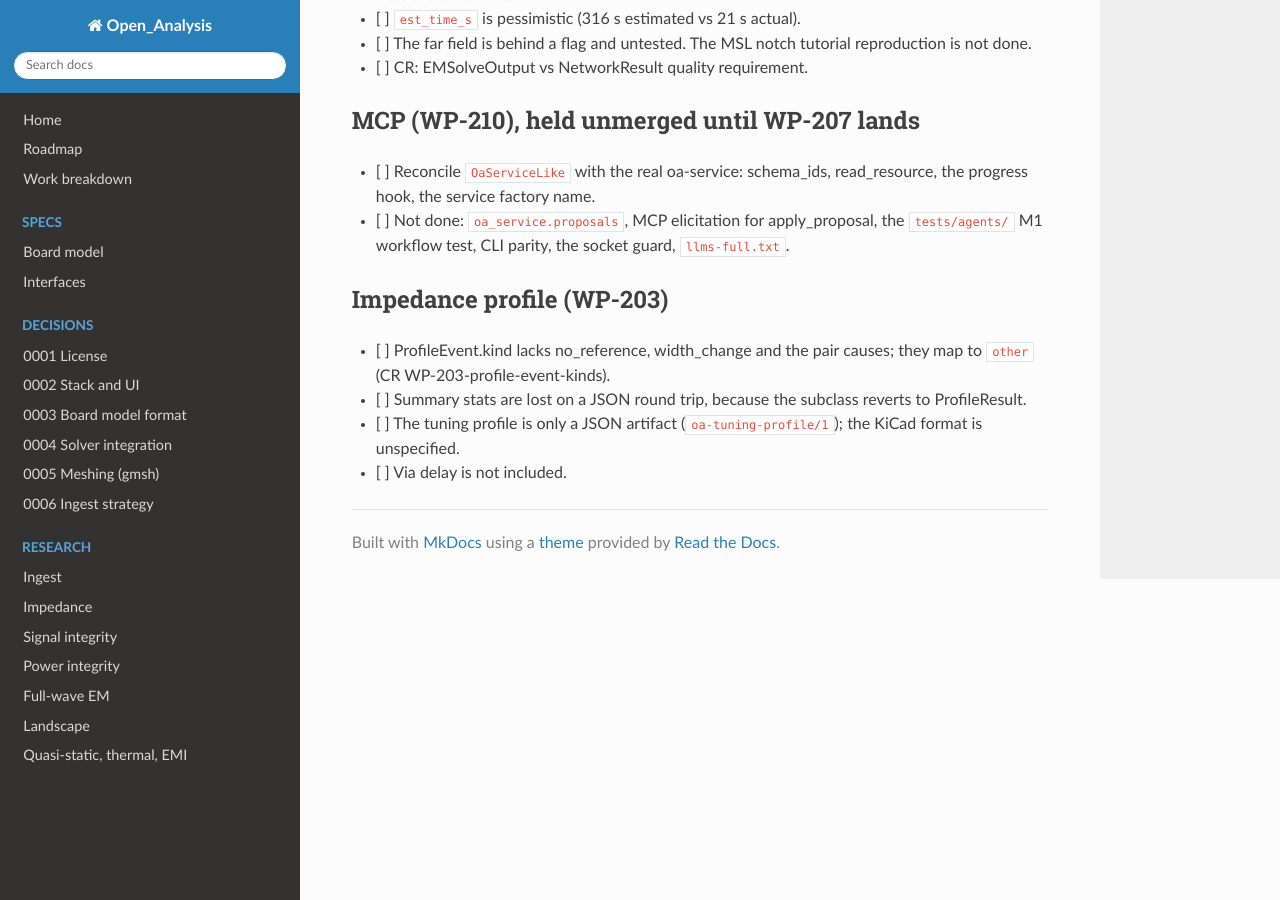
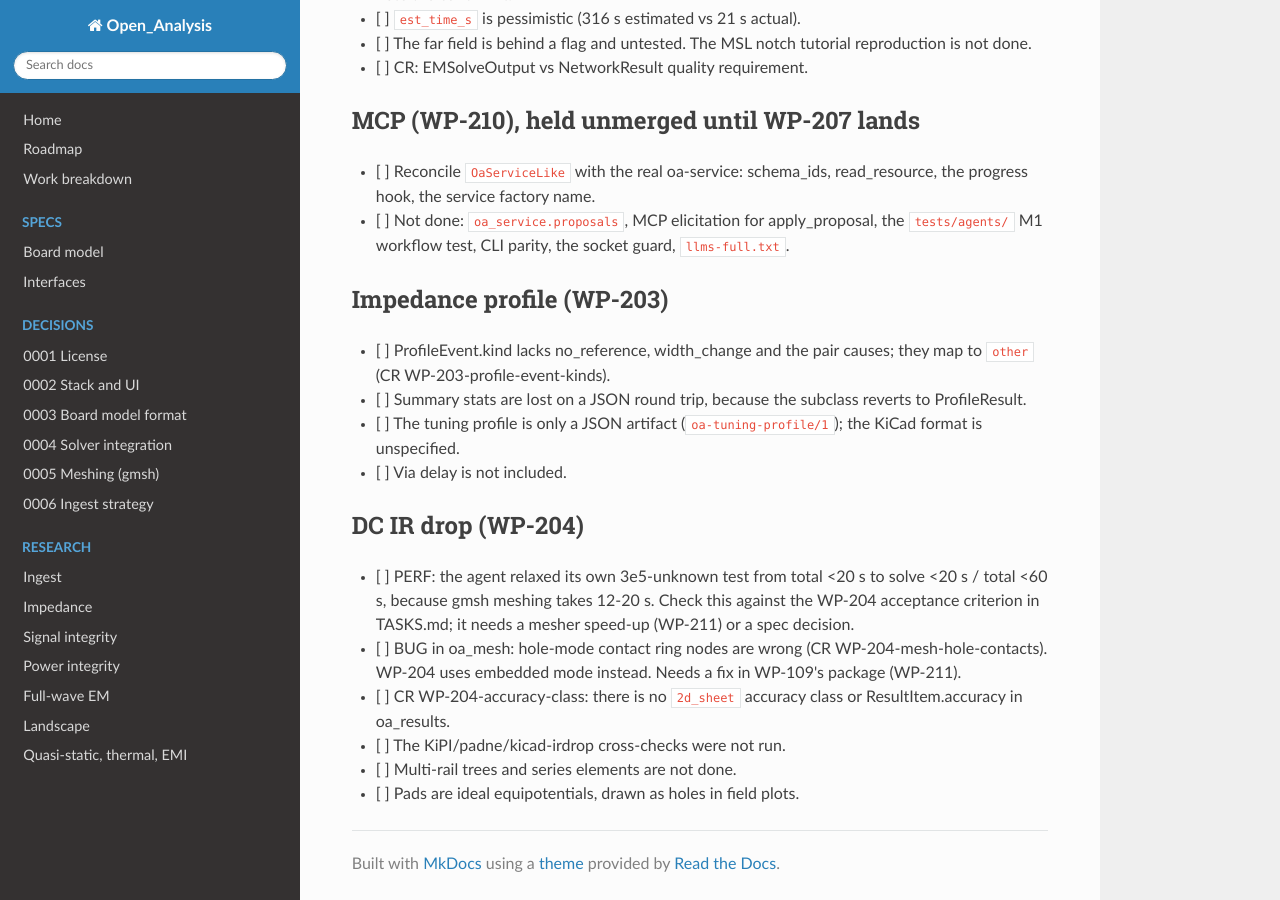
Before and after one commit to C-My-Code/Open_Analysis, an MkDocs documentation site: the page built from docs/FOLLOWUPS.md, in a window 1280 px wide and 900 px high, scrolled down 2144 px. Built offline with MkDocs 1.6.1, drawn with Linux system fonts in a browser that asks for light colours; nearby versions of some CDN libraries.

Commit message:
FOLLOWUPS: WP-204 gaps
Co-Authored-By: Claude Opus 5.5 <noreply@anthropic.com>
Claude-Session: https://claude.ai/code/session_011igm87KKv2vvAPV69iyBbW

```diff
--- a/docs/FOLLOWUPS.md
+++ b/docs/FOLLOWUPS.md
@@ -59,3 +59,11 @@ The integrator tracks known gaps found while merging work packages here. Each it
 - [ ] Summary stats are lost on a JSON round trip, because the subclass reverts to ProfileResult.
 - [ ] The tuning profile is only a JSON artifact (`oa-tuning-profile/1`); the KiCad format is unspecified.
 - [ ] Via delay is not included.
+
+## DC IR drop (WP-204)
+- [ ] PERF: the agent relaxed its own 3e5-unknown test from total <20 s to solve <20 s / total <60 s, because gmsh meshing takes 12-20 s. Check this against the WP-204 acceptance criterion in TASKS.md; it needs a mesher speed-up (WP-211) or a spec decision.
+- [ ] BUG in oa_mesh: hole-mode contact ring nodes are wrong (CR WP-204-mesh-hole-contacts). WP-204 uses embedded mode instead. Needs a fix in WP-109's package (WP-211).
+- [ ] CR WP-204-accuracy-class: there is no `2d_sheet` accuracy class or ResultItem.accuracy in oa_results.
+- [ ] The KiPI/padne/kicad-irdrop cross-checks were not run.
+- [ ] Multi-rail trees and series elements are not done.
+- [ ] Pads are ideal equipotentials, drawn as holes in field plots.
```
